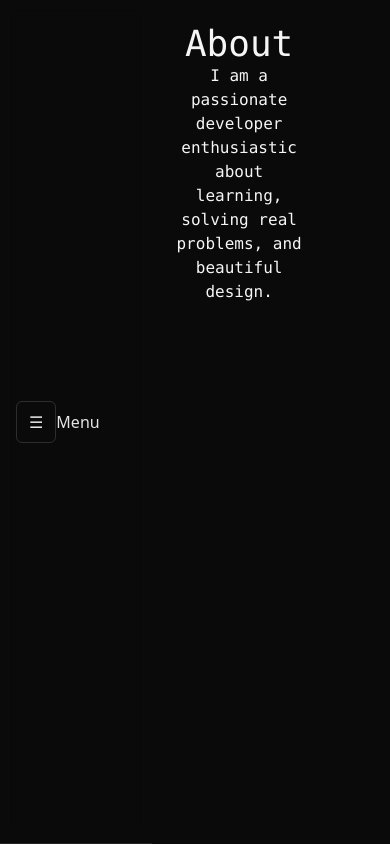
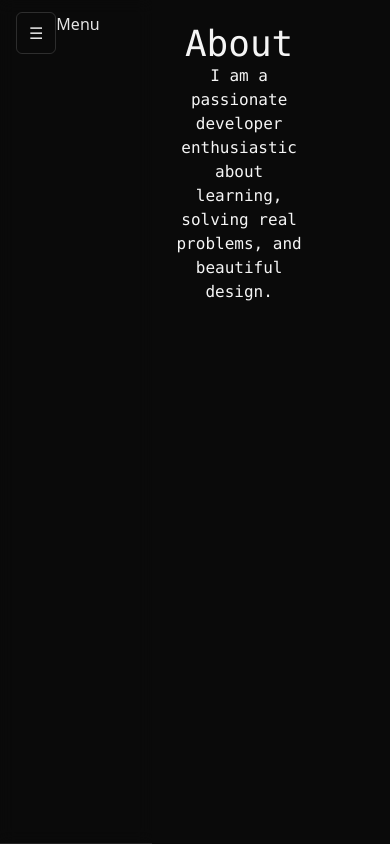
Before and after one commit to dev-tones/portfolio, a Next.js app: page / in a window 390 px wide. Built offline with nearby package versions, Linux system fonts and the light colour scheme.

Commit message:
mobile menu start

```diff
--- a/src/components/SideNav.tsx
+++ b/src/components/SideNav.tsx
@@ -23,7 +23,7 @@ export default function SideNav() {
   return (
     <>
       {/* Mobile top bar */}
-      <div className="md:hidden sticky top-0 z-40 flex items-center justify-between bg-neutral-950/80 backdrop-blur px-4 py-3 border-b border-white/10">
+      <div className="md:hidden sticky top-0 z-40 flex items-start justify-between bg-neutral-950/80 backdrop-blur px-4 py-3 border-b border-white/10">
         <button
           aria-label="Open navigation"
           onClick={() => setOpen(true)}
```
